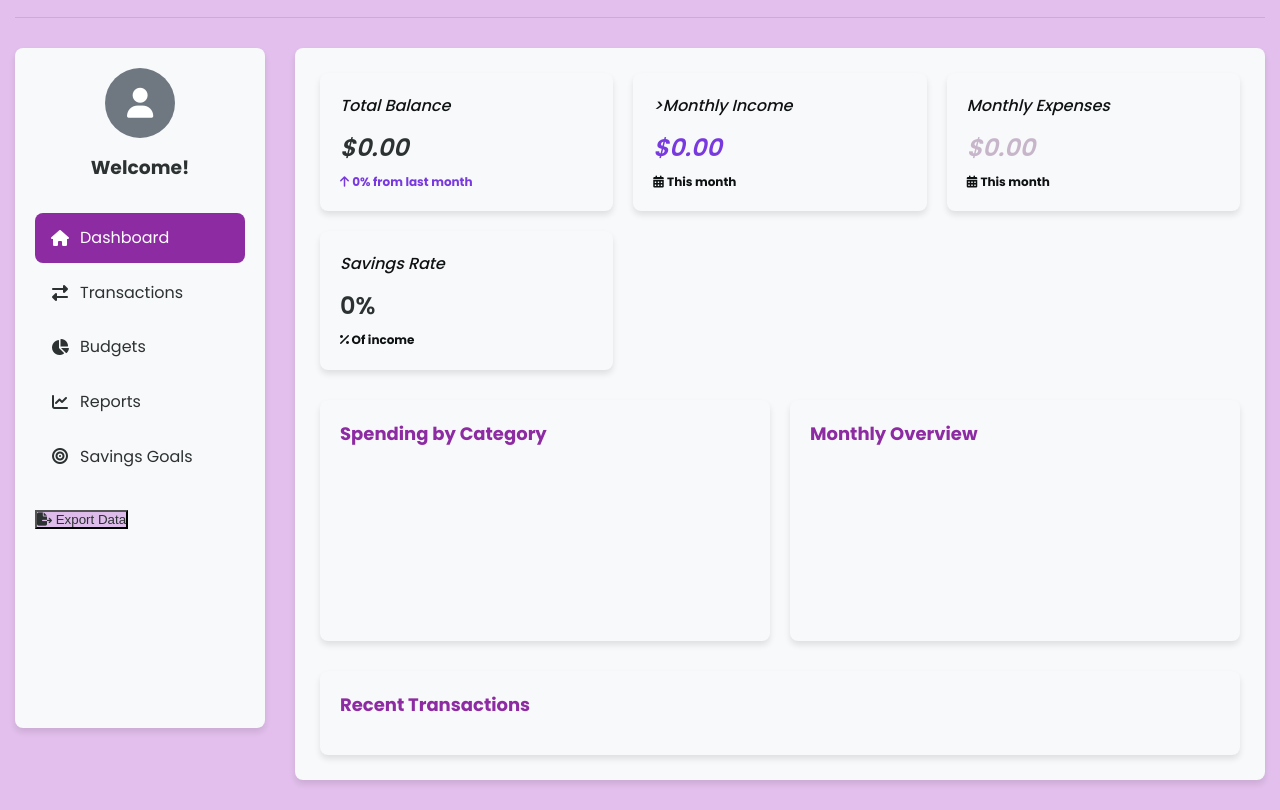
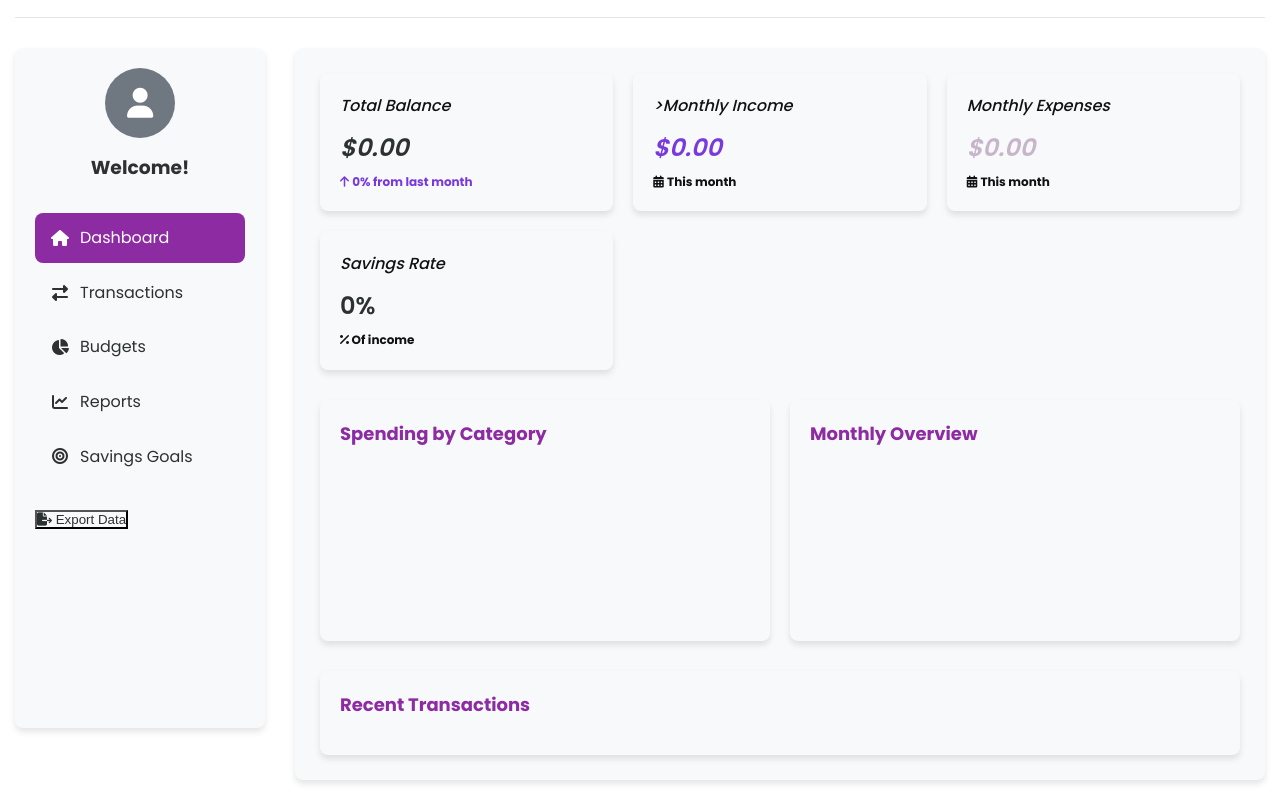
Before and after one commit to nehaojha559-blip/Birthday-Card, a plain HTML site: page index.html in a window 1280 px wide. Shown: the part 90-900 px from the top of the page. Drawn offline with nearby package versions, Linux system fonts and the light colour scheme.

Commit message:
Update style.css

```diff
--- a/style.css
+++ b/style.css
@@ -9,7 +9,7 @@
     --light-color: #f8f9fa;
     --dark-color: rgb(44, 49, 49);
     --gray-color: #0f1213;
-    --light-gray: #c680db80;
+    --light-gray: #e7e6df00;
     --border-radius: 8px;
     --box-shadow: 0 4px 6px rgba(0, 0, 0, 0.1);
     --transition: all 0.3s ease;
```
